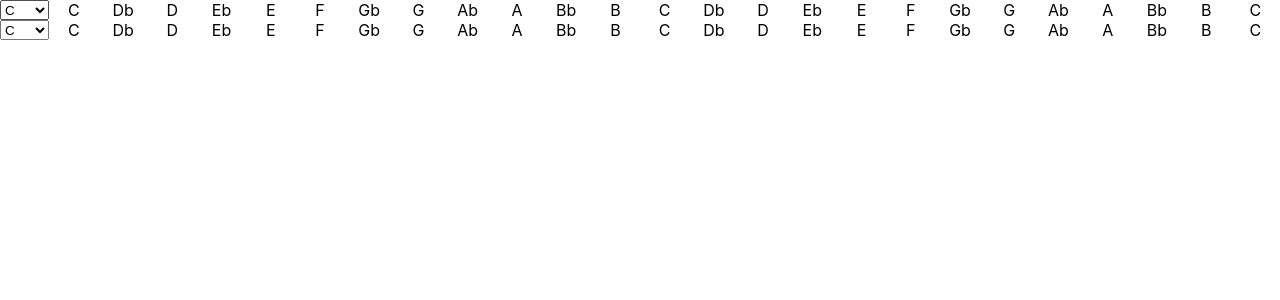
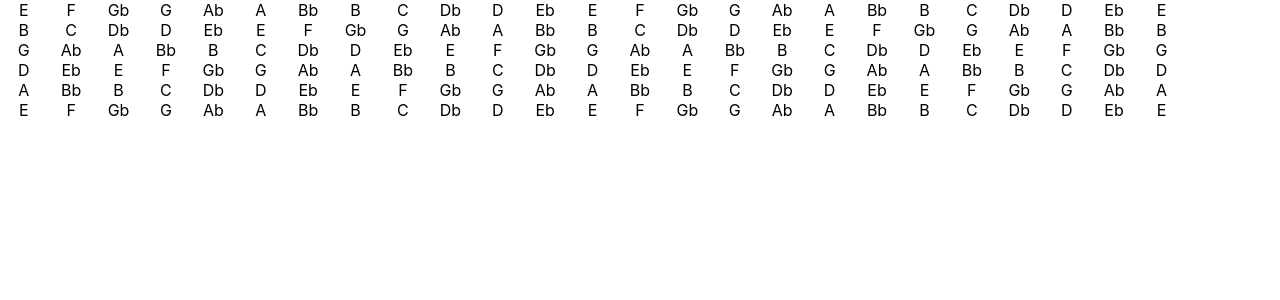
Before and after one commit to walpolsh/fretboards, a React (Create React App) app: page / in a window 1280 px wide. Shown: the top 300 px of the page. Built offline with nearby package versions, Linux system fonts and the light colour scheme.

Commit message:
strings have starting notes

```diff
--- a/src/App.css
+++ b/src/App.css
@@ -1,6 +1,6 @@
 .stringContainer {
   display: grid;
-  grid-template-columns: repeat(26, 1fr);
+  grid-template-columns: repeat(27, 1fr);
 }
 
 .App {
--- a/src/App.js
+++ b/src/App.js
@@ -10,21 +10,19 @@ class App extends Component {
     this.state = {
       note: Chromatic
     }
-    this.changeNote = this.changeNote.bind(this)
+
   }
-  changeNote(event) {
-    let keys = Chromatic;
-    const e = event.target.value
-    this.setState({
-      note: permute(keys, e),
-    })
-  }
+
   render() {
     let note = this.state.note
     return (
       <div className="App">
-          <String changeNote={this.changeNote} Chromatic={note}/>
-          <String changeNote={this.changeNote} Chromatic={note}/>
+          <String startNote={4} Chromatic={note}/>
+          <String startNote={11}Chromatic={note}/>
+          <String startNote={7}Chromatic={note}/>
+          <String startNote={2}Chromatic={note}/>
+          <String startNote={9}Chromatic={note}/>
+          <String startNote={4}Chromatic={note}/>
       </div>
     );
   }
--- a/src/components/String.js
+++ b/src/components/String.js
@@ -1,26 +1,15 @@
 import React, { Component } from 'react';
+import {permute} from '../constants/helpers'
 
 const String = (props) => {
-  let {Chromatic, changeNote} = props
-  Chromatic = Chromatic.concat(Chromatic).concat(Chromatic[0])
+  let {startNote, Chromatic} = props
+  let perm = permute(Chromatic, startNote)
+  perm = perm.concat(perm).concat(perm[0])
+
   return (
     <div className="stringContainer">
-      <select  onChange={changeNote}>
-        <option id='keySig' value='0'>C</option>
-        <option value='1'>Db</option>
-        <option value='2'>D</option>
-        <option value='3'>Eb</option>
-        <option value='4'>E</option>
-        <option value='5'>F</option>
-        <option value='6'>Gb</option>
-        <option value='7'>G</option>
-        <option value='8'>Ab</option>
-        <option value='9'>A</option>
-        <option value='10'>Bb</option>
-        <option value='11'>B</option>
-      </select>
       {
-          Chromatic.map(x => <div >{x}</div>)
+          perm.map(x => <div>{x}</div>)
       }
     </div>
   )
--- a/src/constants/helpers.js
+++ b/src/constants/helpers.js
@@ -4,8 +4,3 @@ export const permute = (arr, i) => {
   const chunk2 = arr.slice(i, arr.length)
   return chunk2.concat(chunk1)
 }
-
-export const buildScale = (arr) => {
-  let [scaleNums, scaleNotes, scaleName, scaleChord] = arr
-  return [scaleNums, scaleNotes.map(x => this.state.notes[x]), scaleName, scaleChord]
-}
```
